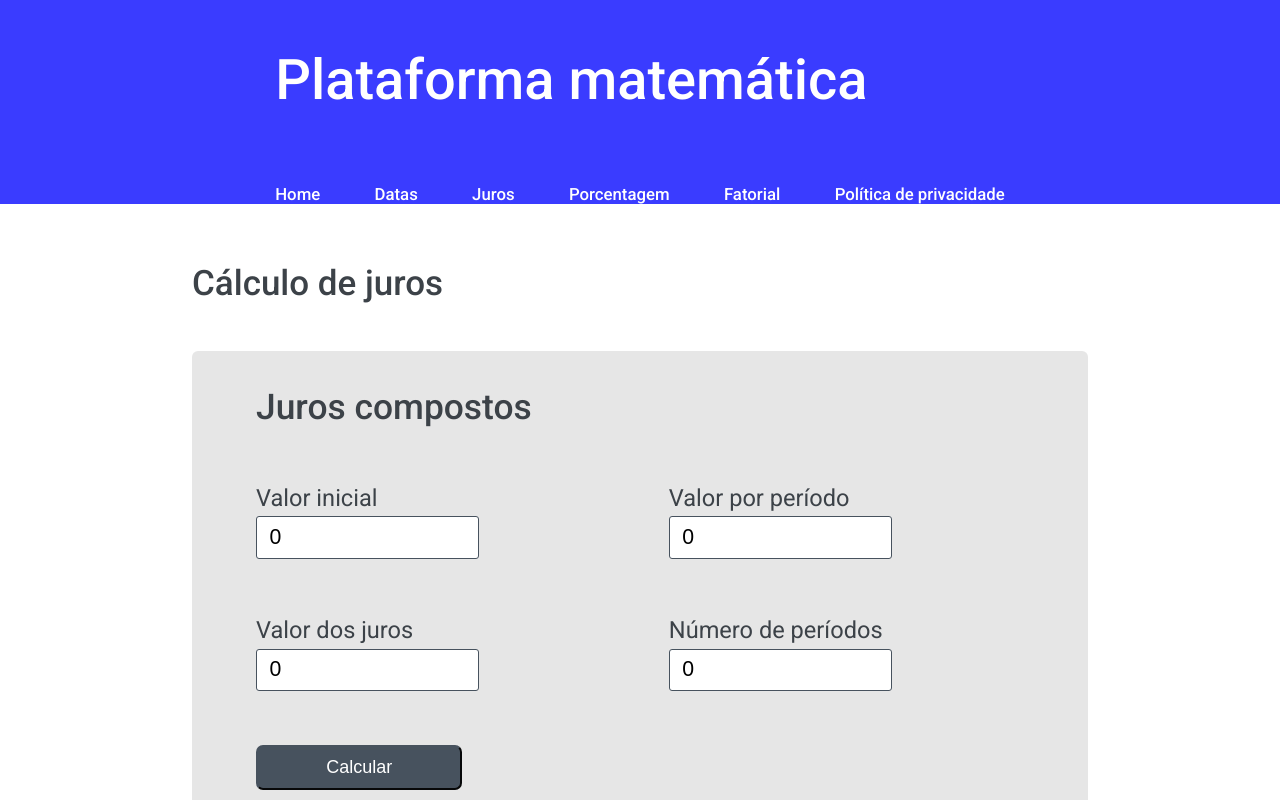
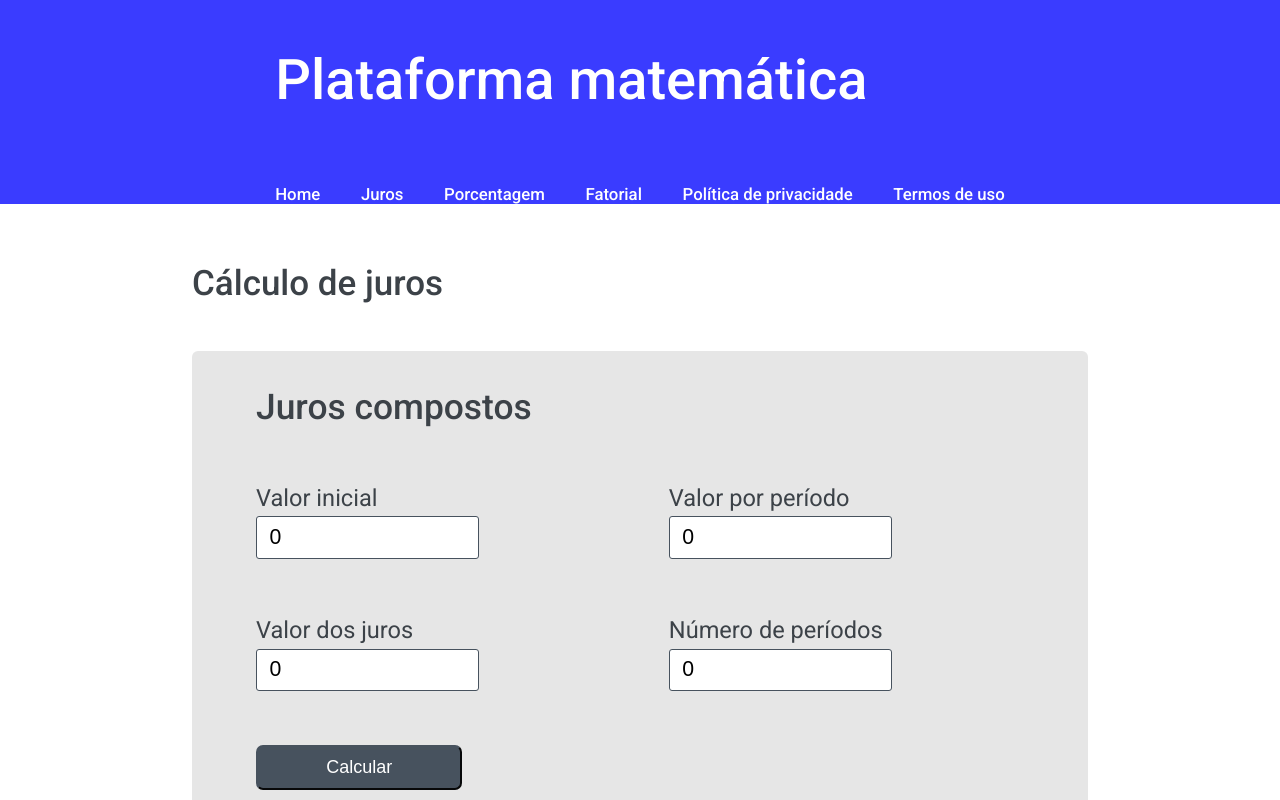
Before and after one commit to gustavoJunkes/math-platform, an Angular app: page /matematica/juros in a window 1280 px wide. Shown: the top 800 px of the page. Built offline with nearby package versions, Linux system fonts and the light colour scheme.

Commit message:
Adding link to use terms in header

```diff
--- a/src/app/shared/header/header.component.html
+++ b/src/app/shared/header/header.component.html
@@ -6,12 +6,12 @@
 <div id="main-div-links">
     <div id="div-links">
         <p>Home</p>
-        <p (click)="redirectToDate()" style="cursor: not-allowed">Datas</p>
+        <!--<p (click)="redirectToDate()" style="cursor: not-allowed">Datas</p>-->
         <p (click)="redirectToInterest()">Juros</p>
         <p (click)="redirectToPercentage()">Porcentagem</p>
         <p (click)="redirectToFactorial()">Fatorial</p>
         <p (click)="redirectToPrivacyPolicy()">Política de privacidade</p>
-
+        <p (click)="redirectToUseTerms()">Termos de uso</p>
         <!--       <p>Comunidade</p>
         <p>Fórmulas personalizadas</p> -->
     </div>
--- a/src/app/shared/header/header.component.ts
+++ b/src/app/shared/header/header.component.ts
@@ -36,4 +36,9 @@ export class HeaderComponent implements OnInit {
   redirectToPrivacyPolicy() {
     this.router.navigate(['legal/politica-de-privacidade']);
   }
+
+  redirectToUseTerms() {
+    this.router.navigate(['legal/termos-de-uso']);
+  }
+
 }
```
